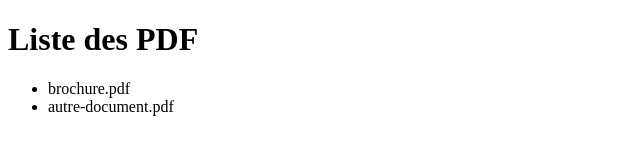
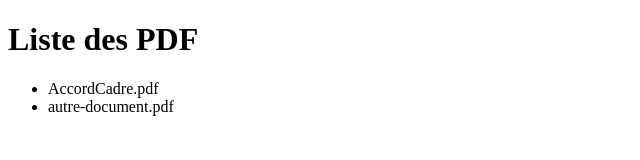
Before and after one commit to ALabrieGit/brochure, a plain HTML site: page index.html in a window 1280 px wide. Shown: the full height of the page, 0-640 px from the left. Drawn offline with Linux system fonts and the light colour scheme.

Commit message:
Update PDF list in index.html

```diff
--- a/index.html
+++ b/index.html
@@ -7,7 +7,7 @@
 <body>
     <h1>Liste des PDF</h1>
     <ul>
-        <li>brochure.pdf</a></li>
+        <li>AccordCadre.pdf</a></li>
         <li>autre-document.pdf</a></li>
     </ul>
 </body>
```
